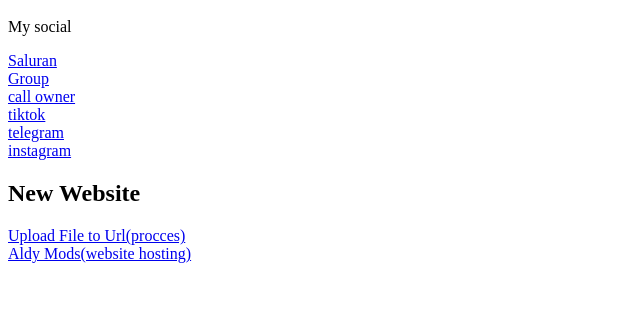
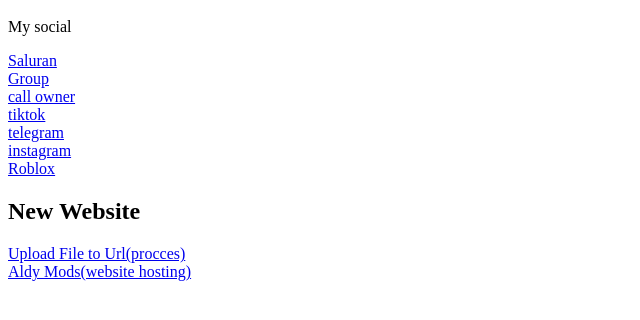
Before and after one commit to aistore0/Social, a plain HTML site: page index.html in a window 1280 px wide. Shown: the part 48-368 px from the top of the page, without its empty margins (0-640 px from the left). Drawn offline with Linux system fonts and the light colour scheme.

Commit message:
Update index.html

```diff
--- a/index.html
+++ b/index.html
@@ -1,4 +1,4 @@
- <meta name="viewport" content="width=device-width, initial-scale=1.0">
+<meta name="viewport" content="width=device-width, initial-scale=1.0">
  <meta name="description" content="Terimakasih Telah Memasuki web ini">
  <title>FaizStore</title>
  <link rel="icon" href="elaina/3.png">
@@ -10,6 +10,7 @@
 <div><a href="tiktok/">tiktok</a></div>
  <div><a href="tele/">telegram</a></div>
  <div><a href="ig/">instagram</a></div>
+ <div><a href="roblox/">Roblox</a></div>
  <div><h2>New Website</h2></div>
  <div><a href="Upload/">Upload File to Url(procces)</a></div>
  <div><a href="aldyMods/">Aldy Mods(website hosting)</a></div>
```
